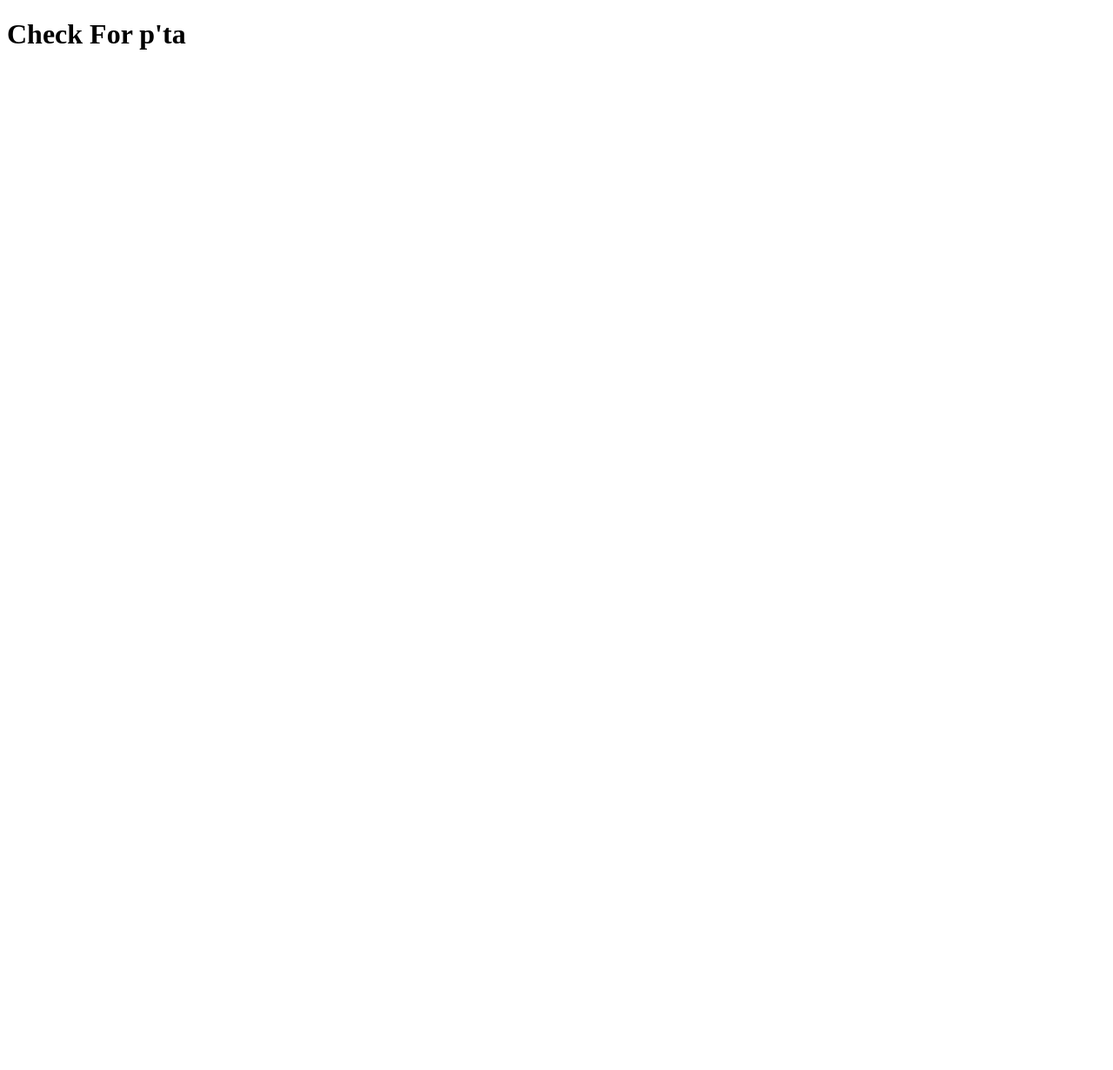
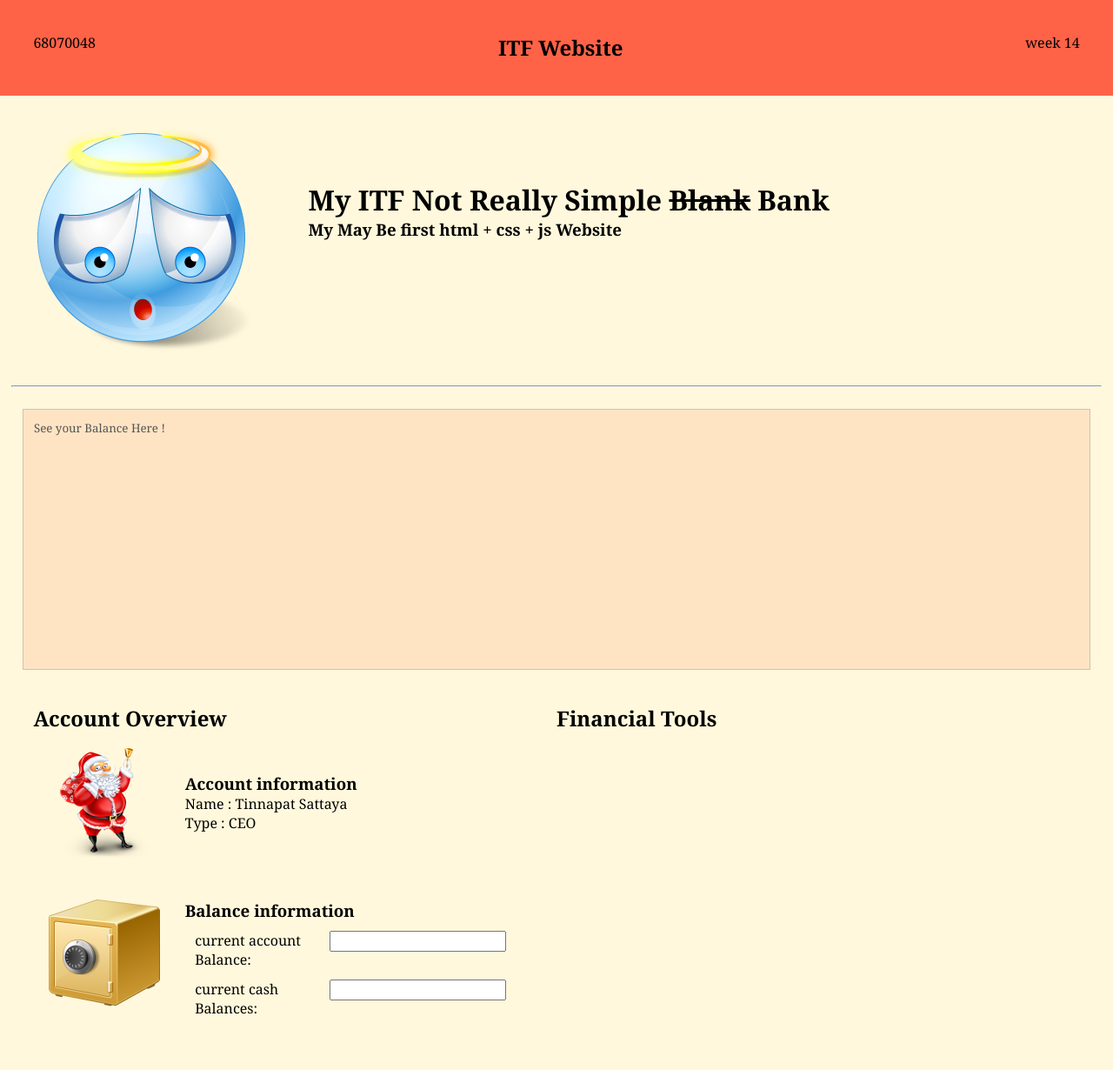
Before and after one commit to nutnoobly048/Lab13_it68070048, a plain HTML site: page index.html in a window 1280 px wide. Shown: the whole page at 87% size. Before the commit the page ends 800 px from the top, so only its background shows below. Drawn offline with Linux system fonts and the light colour scheme.

Commit message:
Makeing front end

```diff
--- a/index.html
+++ b/index.html
@@ -7,7 +7,52 @@
     <link rel="stylesheet" href="style.css">
 </head>
 <script src="script.js"></script>
-<body>
-    <h1>Check For p'ta</h1>
+<body id="body">
+    <nav id="navBar">
+        <p>68070048</p>
+        <h2>ITF Website</h2>
+        <p>week 14</p>
+    </nav>
+    <div class="div">
+        <img src="img/Sweet-angel.png" alt="Sweet-angel">
+        <div id="title">
+            <h1>My ITF Not Really Simple <s>Blank</s> Bank</h1>
+            <h3>My May Be first html + css + js Website</h3>
+        </div>
+    </div>
+    <hr class="div_line">
+    <div id="textareadiv">
+        <textarea name="textarea" id="textarea" disabled>See your Balance Here !</textarea>
+    </div>
+    <div class="div">
+        <div class="lr_div">
+            <h2>Account Overview</h2>
+            <div class="div">
+                <img src="img/santa.png" alt="santa">
+                <div id="title">
+                    <h3>Account information</h3>
+                    <p>Name : Tinnapat Sattaya</p>
+                    <p>Type : CEO</p>
+                </div>
+            </div>
+            <div class="div">
+                <img src="img/safe.png" alt="safe" id="safe_image">
+                <div id="title">
+                    <h3>Balance information</h3>
+                    <div class="div">
+                        <p>current account Balance:</p>
+                        <input type="number" class="input_box" id="account_balance">
+                    </div>
+                    <div class="div">
+                        <p>current cash Balances:</p>
+                        <input type="number" class="input_box" id="cash_balance">
+                    </div>
+                </div>
+            </div>
+        </div>
+        <div class="lr_div">
+            <h2>Financial Tools</h2>
+        </div>
+    </div>
 </body>
 </html>
--- a/style.css
+++ b/style.css
@@ -0,0 +1,56 @@
+
+* {
+    margin: 0;
+    padding: 0;
+    font-family: Georgia, 'Times New Roman', Times, serif;
+}
+#body {
+    background-color: cornsilk;
+}
+#navBar {
+    background-color: tomato;
+    margin: 0%;
+    display: flex;
+    justify-content: space-between;
+    padding: 3%;
+}
+
+#title {
+    margin: 5%;
+    justify-content: space-around;
+}
+
+#textarea {
+    resize: none;
+    background-color: bisque;
+    padding: 1%;
+    flex: 1;
+
+}
+#safe_image{
+    width: 128px;
+    height: 128px;
+    margin-top: 5%;
+
+}
+#textareadiv {
+    margin: 2%;
+    display: flex;
+    height: 300px;
+}
+.div{
+    margin: 3%;
+    display: flex;
+}
+
+.div_line{
+    margin: 1%;
+}
+
+.lr_div{
+    flex: 1;
+}
+
+.input_box{
+    height: 20px;
+}
```
